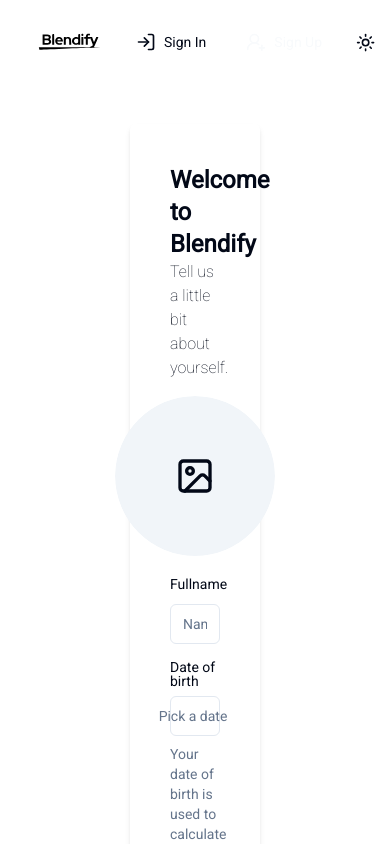
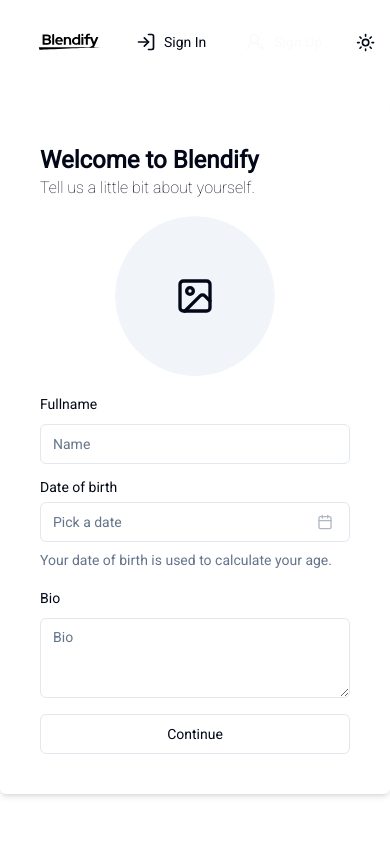
Before and after one commit to discuzz-labs/discuzz, a Next.js app: page /onboarding in a window 390 px wide. Shown: the top 844 px of the page. Built offline with nearby package versions, Linux system fonts and the light colour scheme; no server answers.

Commit message:
Made onboarding form responsive

```diff
--- a/src/app/(auth)/onboarding/page.tsx
+++ b/src/app/(auth)/onboarding/page.tsx
@@ -2,7 +2,7 @@
 
 export default function OnboardingPage() {
   return (
-    <div className="py-10 flex items-center justify-center w-[100vw] h-full">
+    <div className="py-5 flex items-center justify-center w-[100vw] h-full">
       <OnboardingForm />
     </div>
   );
--- a/src/components/onboarding/form/index.tsx
+++ b/src/components/onboarding/form/index.tsx
@@ -16,8 +16,9 @@
 import formSchema from "@/lib/validations/validation";
 import config from "@/lib/config";
 import { DatePicker } from "./DatePicker";
-import ProfileImage from "./ProfileImage";
+import ProfileImage from "@/components/ProfileImage";
 import { Textarea } from "@/components/ui/textarea";
+import { cn } from "@/lib/utils";
 
 export default function OnboardingForm() {
   const form = useForm<z.infer<typeof formSchema>>({
@@ -32,7 +33,10 @@
     <Form {...form}>
       <form
         onSubmit={form.handleSubmit(onSubmit)}
-        className="dark:bg-[#212126] shadow-md flex flex-col gap-4 p-10 rounded-md w-1/3"
+        className={cn(
+          "dark:bg-[#212126] shadow-md flex flex-col gap-4 p-10 rounded-md",
+          "sm:w-1/3 w-full"
+        )}
       >
         <div className="w-full items-center justify-center">
           <h1 className="text-2xl font-extrabold">
@@ -40,7 +44,7 @@
           </h1>
           <p className="font-thin">Tell us a little bit about yourself.</p>
         </div>
-        <ProfileImage form={form} />
+        <ProfileImage />
         <FormField
           control={form.control}
           name="fullname"
```
Also changed, not shown: src/components/ProfileImage/index.tsx (renamed from src/components/onboarding/form/ProfileImage.tsx, +1 -8 lines).
